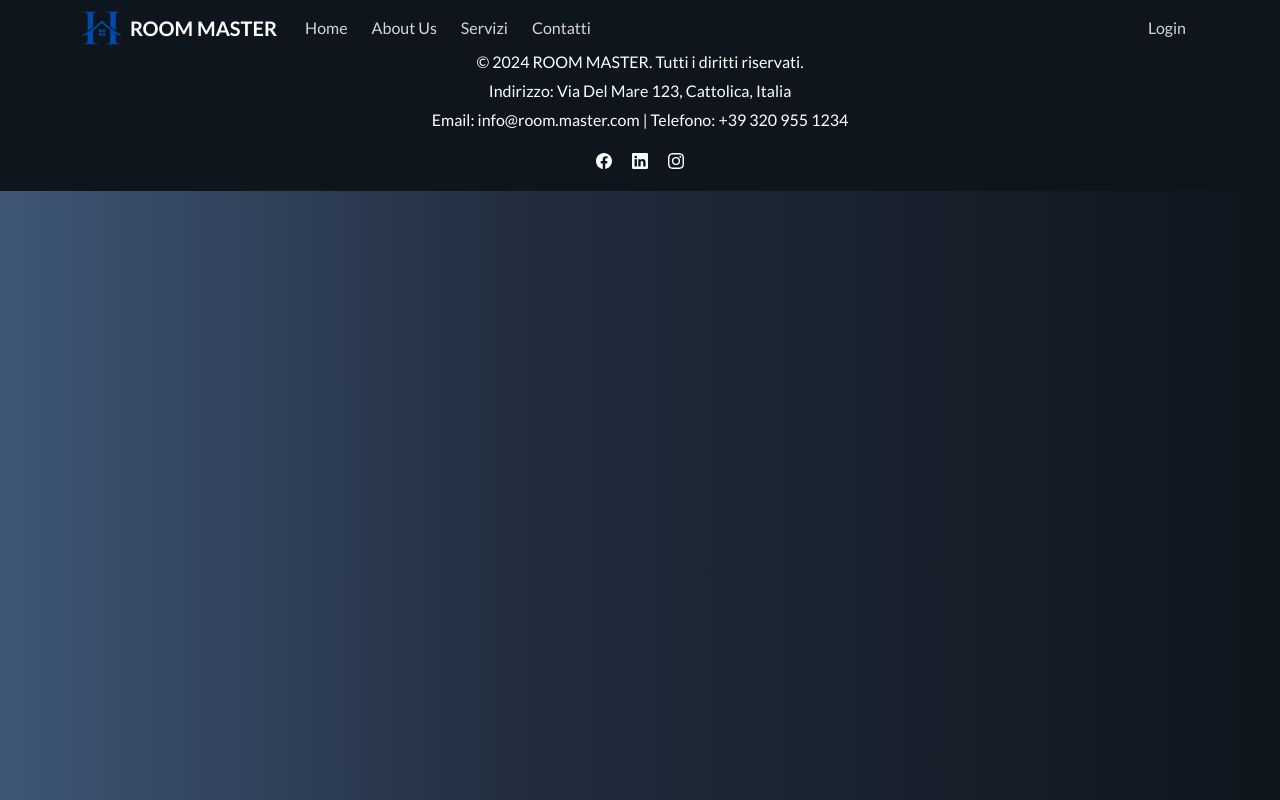
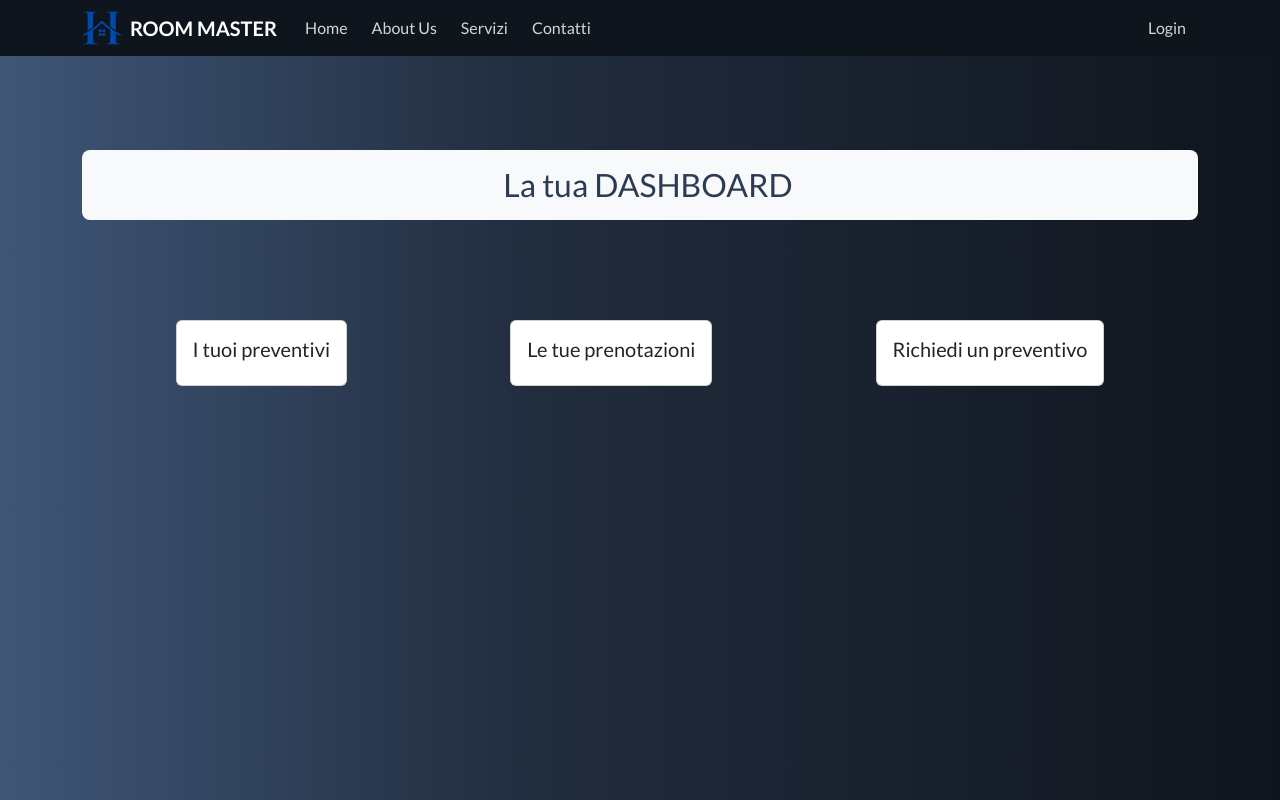
Before and after one commit to BrianBSP/room-master-capstone-frontend, a React (Vite) app: page /dashboard in a window 1280 px wide. Shown: the top 800 px of the page. Built offline with nearby package versions, Linux system fonts and the light colour scheme; sample sign-in values are in the browser's storage.

Commit message:
implementato dashboard e notfound

```diff
--- a/src/App.jsx
+++ b/src/App.jsx
@@ -11,7 +11,8 @@ import Contatti from "./components/Contatti";
 import MyNav from "./components/MyNav";
 import Login from "./components/Login";
 import Registrati from "./components/Registrati";
-import DashboardUtente from "./components/DashboardUtente";
+import DashUtente from "./components/DashUtente";
+import NotFound from "./components/NotFound";
 
 function App() {
   return (
@@ -30,9 +31,10 @@ function App() {
           }
         />
         <Route path="/contatti" element={<Contatti />} />
-        <Route path="/auth/login" element={<Login />} />
-        <Route path="/auth/register" element={<Registrati />} />
-        <Route path="/dashborad" element={<DashboardUtente />} />
+        <Route path="/login" element={<Login />} />
+        <Route path="/register" element={<Registrati />} />
+        <Route path="/dashboard" element={<DashUtente />} />
+        <Route path="*" element={<NotFound />} />
       </Routes>
       <MyFooter />
     </BrowserRouter>
--- /dev/null
+++ b/src/components/DashUtente.jsx
@@ -0,0 +1,34 @@
+import { Card, Container } from "react-bootstrap";
+import { Link, Navigate } from "react-router-dom";
+
+const DashUtente = () => {
+  const autenticato = localStorage.getItem("accessToken");
+
+  if (!autenticato) {
+    return <Navigate to="/login" />;
+  }
+  return (
+    <Container className="dash-section">
+      <h2 className="bg-body-tertiary pb-3 rounded-3">La tua DASHBOARD</h2>
+
+      <Container className="card-dash-section">
+        <Link className="text-decoration-none" to="/preventivi">
+          <Card className="p-3">
+            <h5>I tuoi preventivi</h5>
+          </Card>
+        </Link>
+        <Link className="text-decoration-none" to="/prenotazioni">
+          <Card className="p-3">
+            <h5>Le tue prenotazioni</h5>
+          </Card>
+        </Link>
+        <Link className="text-decoration-none" to="/preventivi">
+          <Card className="p-3">
+            <h5>Richiedi un preventivo</h5>
+          </Card>
+        </Link>
+      </Container>
+    </Container>
+  );
+};
+export default DashUtente;
--- a/src/components/DashboardUtente.jsx
+++ /dev/null
@@ -1,17 +0,0 @@
-import { Container } from "react-bootstrap";
-
-const DashboardUtente = () => {
-  return (
-    <Container className="mt-5">
-      <div className="mt-5">
-        <h2>La tua Dashboard</h2>
-
-        <p>i tuoi preventivi</p>
-
-        <p>Le tue prenotazioni</p>
-        <p>prenota il tuo prossimo soggiorno</p>
-      </div>
-    </Container>
-  );
-};
-export default DashboardUtente;
--- a/src/components/Login.jsx
+++ b/src/components/Login.jsx
@@ -2,6 +2,7 @@ import { useState } from "react";
 import { Button, Container, Form } from "react-bootstrap";
 import { useDispatch } from "react-redux";
 import { loginAction } from "../redux/actions/loginAction";
+import { Navigate } from "react-router-dom";
 
 const Login = () => {
   const [email, setEmail] = useState("");
@@ -14,6 +15,12 @@ const Login = () => {
     const utente = { email, password };
 
     dispatch(loginAction(utente));
+
+    const autenticato = localStorage.getItem("accessToken");
+
+    if (!autenticato) {
+      return <Navigate to="/login" />;
+    }
 
     window.location.href = "/dasboard";
   };
@@ -50,7 +57,7 @@ const Login = () => {
       </div>
       <div className="login-registra-section">
         <p>
-          Se non sei ancora registrato clicca <a href="/auth/register">qui</a>
+          Se non sei ancora registrato clicca <a href="/register">qui</a>
         </p>
       </div>
     </Container>
--- a/src/components/MyNav.jsx
+++ b/src/components/MyNav.jsx
@@ -24,7 +24,7 @@ const MyNav = () => {
               </Nav.Link>
             </div>
             <div>
-              <Nav.Link href="/auth/login">Login</Nav.Link>
+              <Nav.Link href="/login">Login</Nav.Link>
             </div>
           </Container>
         </Navbar.Collapse>
--- /dev/null
+++ b/src/components/NotFound.jsx
@@ -0,0 +1,24 @@
+import { Card, Container } from "react-bootstrap";
+import { Link, Navigate } from "react-router-dom";
+
+const NotFound = () => {
+  const autenticato = localStorage.getItem("accessToken");
+  if (!autenticato) {
+    return <Navigate to="/home" />;
+  }
+  return (
+    <Container className="notFound-section">
+      <h2 className="bg-body-tertiary pb-3 rounded-3">NOT FOUND - 404</h2>
+      <div className="d-flex justify-content-center">
+        <p className="fs-1">🚫</p>
+        <p className="ms-4">Indirizzo NON trovato!</p>
+      </div>
+      <div className="d-flex justify-content-center mt-5">
+        <Link to="/dashboard" className="text-decoration-none">
+          <Card className="p-3">Torna alla HOME</Card>
+        </Link>
+      </div>
+    </Container>
+  );
+};
+export default NotFound;
--- a/src/components/Registrati.jsx
+++ b/src/components/Registrati.jsx
@@ -15,6 +15,7 @@ const Registrati = () => {
     e.preventDefault();
     const utente = { nome, cognome, email, password };
     dispatch(registraAction(utente));
+    window.location.href = "/login";
   };
 
   return (
--- /dev/null
+++ b/src/css/DashUtente.css
@@ -0,0 +1,22 @@
+.dash-section {
+  height: 80vh;
+  margin-top: 150px;
+}
+
+.dash-section h2 {
+  color: rgb(42, 59, 83);
+  padding-left: 1rem;
+  padding-top: 1rem;
+  margin-block: 2.5rem;
+  text-align: center;
+}
+
+.card-dash-section {
+  display: flex;
+  justify-content: space-around;
+  margin-top: 100px;
+}
+
+.card-dash-section :link {
+  color: rgb(42, 59, 83);
+}
--- /dev/null
+++ b/src/css/NotFound.css
@@ -0,0 +1,16 @@
+.notFound-section {
+  height: 80vh;
+  margin-top: 150px;
+}
+
+.notFound-section h2 {
+  color: rgb(42, 59, 83);
+  padding-left: 1rem;
+  padding-top: 1rem;
+  margin-block: 2.5rem;
+  text-align: center;
+}
+
+.notFound-section p {
+  font-size: 30px;
+}
--- a/src/main.jsx
+++ b/src/main.jsx
@@ -10,7 +10,9 @@ import "../src/css/MyFooter.css";
 import "../src/css/Contatti.css";
 import "../src/css/Login.css";
 import "../src/css/Registrati.css";
-import "../src/css/DashboardUtente.css";
+import "../src/css/DashUtente.css";
+import "../src/css/NotFound.css";
+
 import { Provider } from "react-redux";
 import store from "./redux/store/index.js";
 
```
Also changed, not shown: src/css/DashboardUtente.css (deleted).
